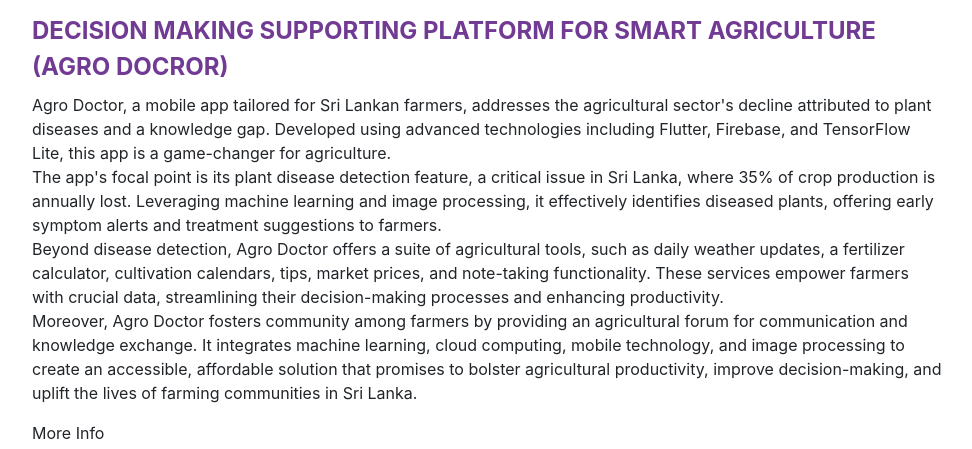
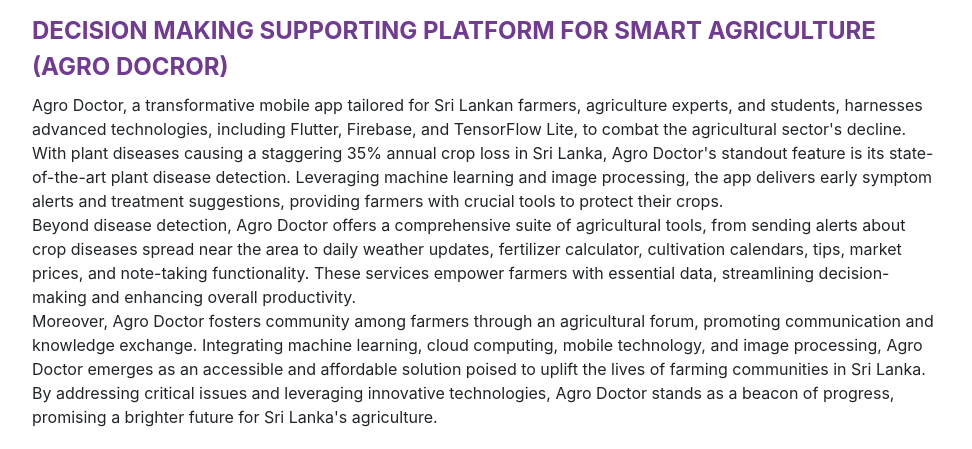
Before and after one commit to Thilina1/thilina, a website with bundled scripts: page index.html in a window 1280 px wide. Shown: the part 2752-3201 px from the top of the page, without its empty margins (288-1260 px from the left). Built offline with nearby package versions, Linux system fonts and the light colour scheme; no server answers; a script that the page names is missing; a web font is replaced by a local one.

Commit message:
Update index.html

```diff
--- a/index.html
+++ b/index.html
@@ -653,13 +653,13 @@
             <b style="color: #713b94;">DECISION MAKING SUPPORTING PLATFORM FOR SMART AGRICULTURE (Agro Docror)</b>
           </div>
           <p>
-            Agro Doctor, a mobile app tailored for Sri Lankan farmers, addresses the agricultural sector's decline attributed to plant diseases and a knowledge gap. Developed using advanced technologies including Flutter, Firebase, and TensorFlow Lite, this app is a game-changer for agriculture.
+
+Agro Doctor, a transformative mobile app tailored for Sri Lankan farmers, agriculture experts, and students, harnesses advanced technologies, including Flutter, Firebase, and TensorFlow Lite, to combat the agricultural sector's decline. With plant diseases causing a staggering 35% annual crop loss in Sri Lanka, Agro Doctor's standout feature is its state-of-the-art plant disease detection. Leveraging machine learning and image processing, the app delivers early symptom alerts and treatment suggestions, providing farmers with crucial tools to protect their crops.
 <br>
-The app's focal point is its plant disease detection feature, a critical issue in Sri Lanka, where 35% of crop production is annually lost. Leveraging machine learning and image processing, it effectively identifies diseased plants, offering early symptom alerts and treatment suggestions to farmers.
+Beyond disease detection, Agro Doctor offers a comprehensive suite of agricultural tools, from sending alerts about crop diseases spread near the area to daily weather updates, fertilizer calculator, cultivation calendars, tips, market prices, and note-taking functionality. These services empower farmers with essential data, streamlining decision-making and enhancing overall productivity.
 <br>
-Beyond disease detection, Agro Doctor offers a suite of agricultural tools, such as daily weather updates, a fertilizer calculator, cultivation calendars, tips, market prices, and note-taking functionality. These services empower farmers with crucial data, streamlining their decision-making processes and enhancing productivity.
-<br>
-Moreover, Agro Doctor fosters community among farmers by providing an agricultural forum for communication and knowledge exchange. It integrates machine learning, cloud computing, mobile technology, and image processing to create an accessible, affordable solution that promises to bolster agricultural productivity, improve decision-making, and uplift the lives of farming communities in Sri Lanka.
+Moreover, Agro Doctor fosters community among farmers through an agricultural forum, promoting communication and knowledge exchange. Integrating machine learning, cloud computing, mobile technology, and image processing, Agro Doctor emerges as an accessible and affordable solution poised to uplift the lives of farming communities in Sri Lanka. By addressing critical issues and leveraging innovative technologies, Agro Doctor stands as a beacon of progress, promising a brighter future for Sri Lanka's agriculture.
+
           </p>
 
 <p>More Info</p>
```
